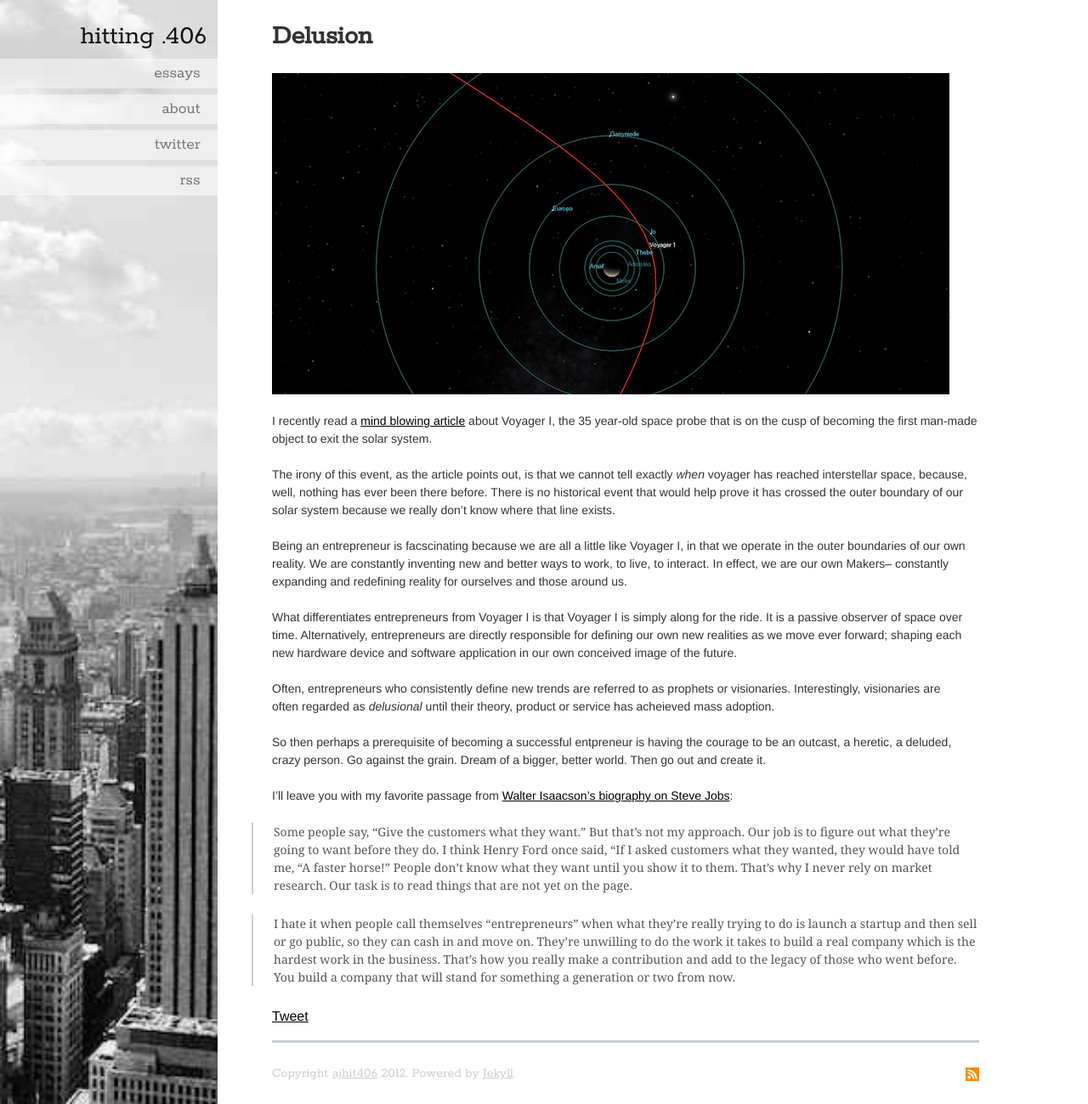
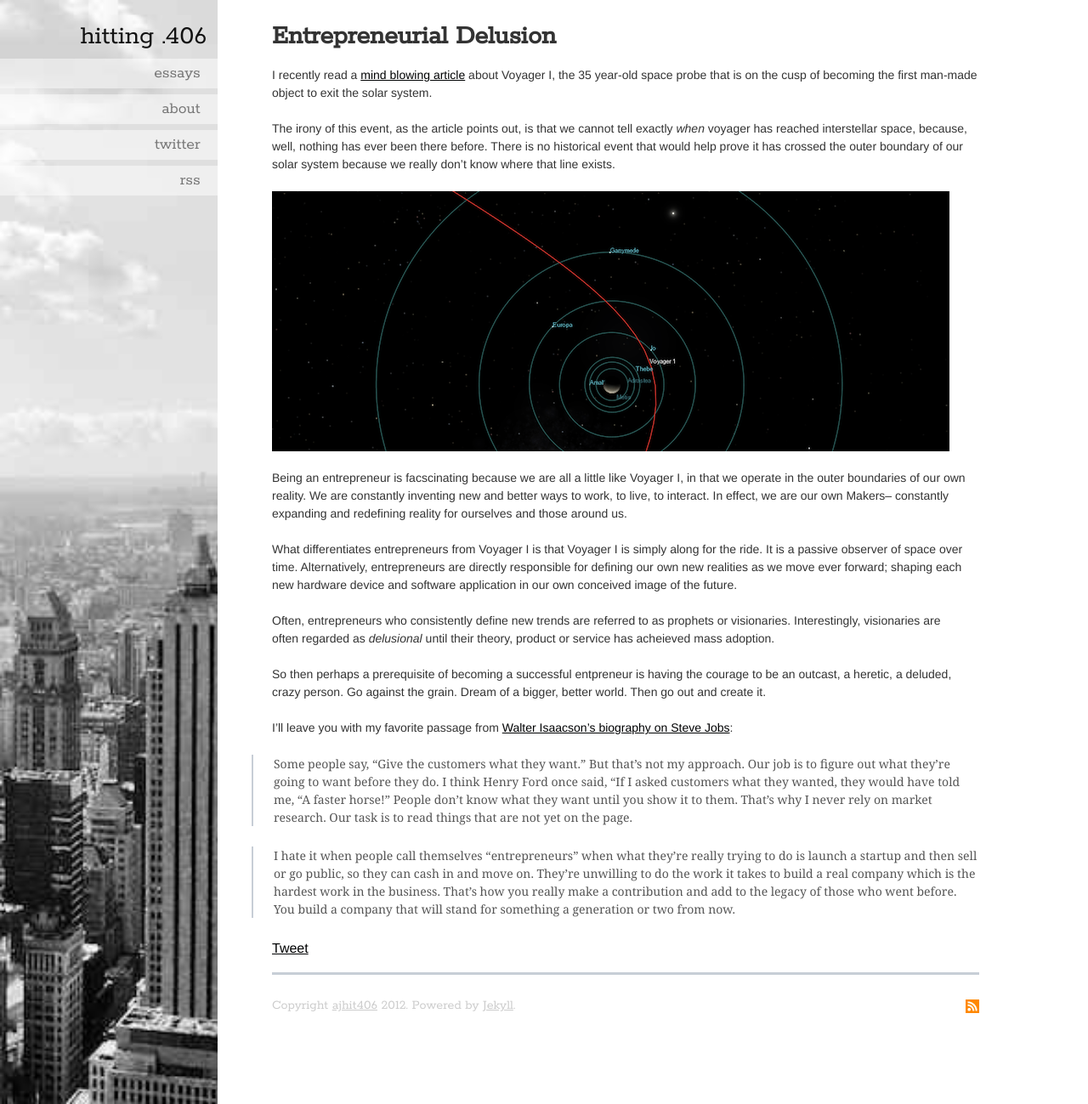
Before and after one commit to ajhit406/ajhit406.github.io, a Jekyll site: the page built from _posts/2012-07-01-delusion.md, in a window 1280 px wide and 1299 px high. Shown: the whole window at 85% size. Built offline with Jekyll 4.4.1, drawn with Linux system fonts in a browser that asks for light colours; Markdown is read by kramdown in place of the engine named in the settings; comment, search, counter and statistics services are not loaded.

Commit message:
some style updates

```diff
--- a/_posts/2012-07-01-delusion.md
+++ b/_posts/2012-07-01-delusion.md
@@ -1,15 +1,15 @@
 ---
 layout: post
-title: Delusion
+title: Entrepreneurial Delusion
 ---
 
 # {{ @page.title }}
 
-![Lonely Voyager I](/images/voyager.png)
-
 I recently read a [mind blowing article](http://www.theatlantic.com/technology/archive/2012/06/get-ready-because-voyager-i-is-this-close-to-leaving-our-solar-system/258456/) about Voyager I, the 35 year-old space probe that is on the cusp of becoming the first man-made object to exit the solar system.
 
 The irony of this event, as the article points out, is that we cannot tell exactly *when* voyager has reached interstellar space, because, well, nothing has ever been there before. There is no historical event that would help prove it has crossed the outer boundary of our solar system because we really don't know where that line exists.
+
+![Lonely Voyager I](/images/voyager.png)
 
 Being an entrepreneur is facscinating because we are all a little like Voyager I, in that we operate in the outer boundaries of our own reality. We are constantly inventing new and better ways to work, to live, to interact. In effect, we are our own Makers-- constantly expanding and redefining reality for ourselves and those around us.
 
--- a/about.html
+++ b/about.html
@@ -9,3 +9,8 @@ lnav: about
 <p>I like design, technology, baseball, economics and vanilla ice cream (in no particular order).</p>
 
 <p>The name of this site is derived from one of the most remarkable accomplishments in the history of sport: Ted Williams' <a href="http://www.baseball-almanac.com/players/p_wilt5.shtml" title="Hitting 406 on Baseball Almanac" target="_blank">.406 batting average</a> for the Boston Red Sox in 1941.</p>
+
+<figure>
+  <image src="/images/redseat-768.jpeg" />
+  <figcaption>This red seat signifies the longest home run ever hit at Fenway Park. The Ted Williams hit on June 9, 1946, was officially measured at 502 feet (153 m)— well beyond "Williamsburg". According to Hit Tracker Online, the ball, if unobstructed, would have flown 520 to 535 feet (160 to 163 m).</figcaption>
+</figure>
--- a/css/screen.css
+++ b/css/screen.css
@@ -29,8 +29,8 @@ section[role="main"] {
 
 /* Typography =================================================== */
 h1,h2,h3,h4,h5,h6 {margin: 0;font-family: 'Rokkitt', serif;font-weight: bold;color: inherit;text-rendering: optimizelegibility;}
-h1 {margin-bottom: 0.75em;font-size: 32px;font-size: 3.2rem;line-height: 1.2;}
-h2 {margin-bottom: 0.75em;font-size: 24px;font-size: 2.4rem;line-height: 1.2;}
+h1 {margin-bottom: 0.5em;font-size: 32px;font-size: 3.2rem;line-height: 1.2;}
+h2 {margin-bottom: 0.5em;font-size: 24px;font-size: 2.4rem;line-height: 1.2;}
 h3 {margin-bottom: 1em;font-size: 21px;font-size: 2.1rem;line-height: 1.3;}
 h4 {margin-bottom: 1.5em;font-size: 18px;font-size: 1.8rem;line-height: 1.25;}
 h5 {font-size: 16px;font-size: 1.6rem;margin-bottom: 1.5em;}
@@ -39,7 +39,7 @@ p,ol,ul,dl,address {margin-bottom: 1.5em;font-size: 14px;font-size: 1.4rem;line-
 small {font-size: 14px;font-size: 1.4rem;}
 ul,ol {margin: 0 0 1.5em -24px;padding: 0 0 0 24px;}
 li ul, li ol {margin: 0;font-size: 16px;font-size: 1.6rem;}
-blockquote {margin: 0 0 1.5em -24px;padding-left: 24px;border-left: 2px solid #c7ced6;font-family: Cambria, Georgia, Times, "Times New Roman";font-style: normal;color: #555;}
+blockquote {margin: 0 0 1.5em -24px;padding-left: 24px;border-left: 2px solid #c7ced6;font-family: Georgia, Cambria, Times, "Times New Roman";font-style: normal;color: #555;}
 q {quotes: none;}
 blockquote:before, blockquote:after, q:before, q:after {content: '';content: none;}
 cite {font-style: normal;}
```
Also changed, not shown: images/2012-01-04-harmony.jpeg, images/voyager.png.
